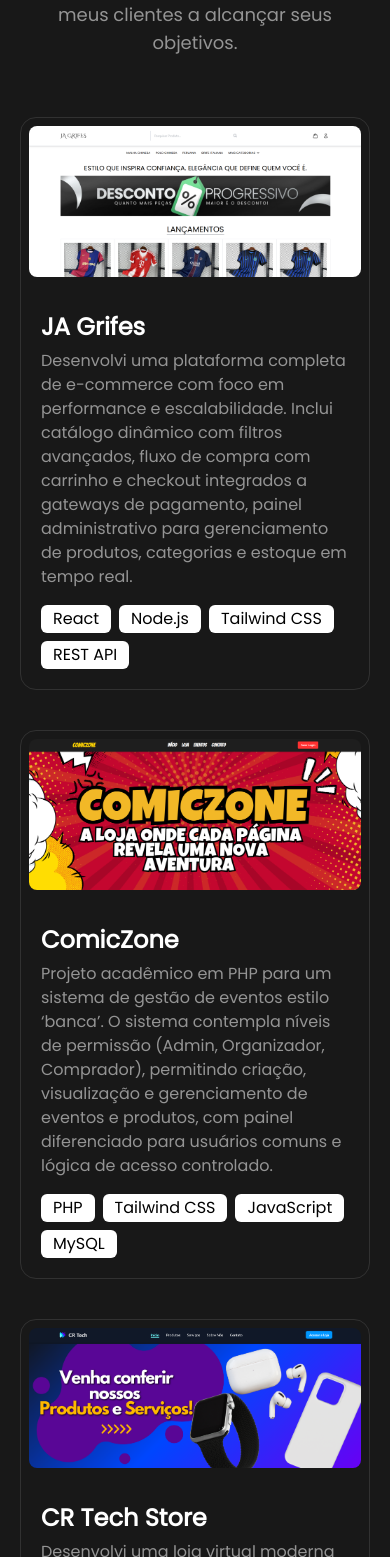
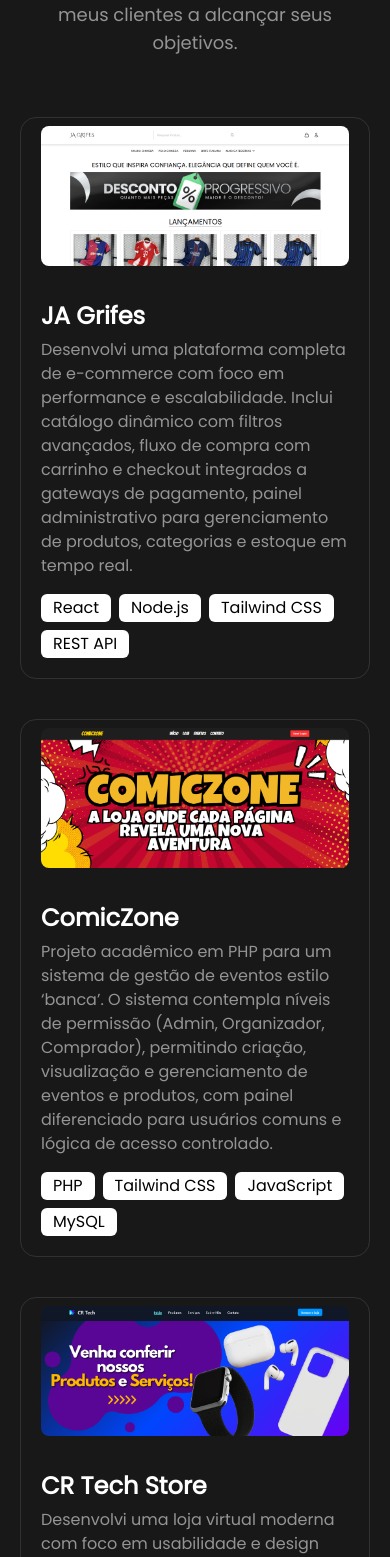
Before and after one commit to RafaelOlMoreira/portifolio-rafael, a React (Vite) app: page / in a window 390 px wide. Shown: the part 1091-2648 px from the top of the page. Built offline with nearby package versions, Linux system fonts and the light colour scheme.

Commit message:
refactor(Projetos): Ajustado animações das imagens.

```diff
--- a/src/components/Projetos.jsx
+++ b/src/components/Projetos.jsx
@@ -15,8 +15,8 @@
             <div className='grid pt-15 space-y-10 max-w-5xl mx-auto'>
 
                 <article className='group grid lg:grid-cols-2 border-1 rounded-2xl border-[#e8e8e81e] hover:bg-[#e8e8e80e] overflow-hidden'>
-                    <div className='lg:order-2 mx-0 md:mx-25 lg:mx-0 mt-auto'>
-                        <img src="/projeto1.png" className='max-h-100 rounded-2xl p-2 md:translate-x-5 md:translate-y-5 md:group-hover:-rotate-5 md:group-hover:scale-105 md:transition-all lg:duration-500' />
+                    <div className='lg:order-2 mx-3 md:mx-25 lg:mx-0 mt-auto'>
+                        <img src="/projeto1.png" className='max-h-100 rounded-2xl p-2 lg:translate-x-5 lg:translate-y-5 lg:group-hover:-rotate-5 lg:group-hover:scale-105 lg:transition-all lg:duration-500' />
                     </div>
                     <div className='p-5 lg:order-1'>
                         <h1 className='text-white text-2xl font-extrabold py-1.5'>JA Grifes</h1>
@@ -35,8 +35,8 @@
                 </article>
 
                 <article className='group grid lg:grid-cols-2 border-1 rounded-2xl border-[#e8e8e81e] hover:bg-[#e8e8e80e] overflow-hidden'>
-                    <div className='lg:order-2 mx-0 md:mx-25 lg:mx-0 mt-auto'>
-                        <img src="/projeto2.png" className='max-h-100 rounded-2xl p-2 md:translate-x-5 md:translate-y-5 md:group-hover:-rotate-5 md:group-hover:scale-105 md:transition-all lg:duration-500' />
+                    <div className='lg:order-2 mx-3 md:mx-25 lg:mx-0 mt-auto'>
+                        <img src="/projeto2.png" className='max-h-100 rounded-2xl p-2 lg:translate-x-5 lg:translate-y-5 lg:group-hover:-rotate-5 lg:group-hover:scale-105 lg:transition-all lg:duration-500' />
                     </div>
                     <div className='p-5 lg:order-1'>
                         <h1 className='text-white text-2xl font-extrabold py-1.5'>ComicZone</h1>
@@ -56,8 +56,8 @@
                 </article>
 
                 <article className='group grid lg:grid-cols-2 border-1 rounded-2xl border-[#e8e8e81e] hover:bg-[#e8e8e80e] overflow-hidden'>
-                    <div className='lg:order-2 mx-0 md:mx-25 lg:mx-0 mt-auto'>
-                        <img src="/projeto3.png" className='max-h-100 rounded-2xl p-2 md:translate-x-5 md:translate-y-5 md:group-hover:-rotate-5 md:group-hover:scale-105 md:transition-all lg:duration-500' />
+                    <div className='lg:order-2 mx-3 md:mx-25 lg:mx-0 mt-auto'>
+                        <img src="/projeto3.png" className='max-h-100 rounded-2xl p-2 lg:translate-x-5 lg:translate-y-5 lg:group-hover:-rotate-5 lg:group-hover:scale-105 lg:transition-all lg:duration-500' />
                     </div>
                     <div className='p-5 lg:order-1'>
                         <h1 className='text-white text-2xl font-extrabold py-1.5'>CR Tech Store</h1>
@@ -77,8 +77,8 @@
                 </article>
 
                 <article className='group grid lg:grid-cols-2 border-1 rounded-2xl border-[#e8e8e81e] hover:bg-[#e8e8e80e] overflow-hidden'>
-                    <div className='lg:order-2 mx-0 md:mx-25 lg:mx-0 mt-auto'>
-                        <img src="/projeto4.png" className='max-h-100 rounded-2xl p-2 md:translate-x-5 md:translate-y-5 md:group-hover:-rotate-5 md:group-hover:scale-105 md:transition-all lg:duration-500' />
+                    <div className='lg:order-2 mx-3 md:mx-25 lg:mx-0 mt-auto'>
+                        <img src="/projeto4.png" className='max-h-100 rounded-2xl p-2 lg:translate-x-5 lg:translate-y-5 lg:group-hover:-rotate-5 lg:group-hover:scale-105 lg:transition-all lg:duration-500' />
                     </div>
                     <div className='p-5 lg:order-1'>
                         <h1 className='text-white text-2xl font-extrabold py-1.5'>Bingo em C#</h1>
```
